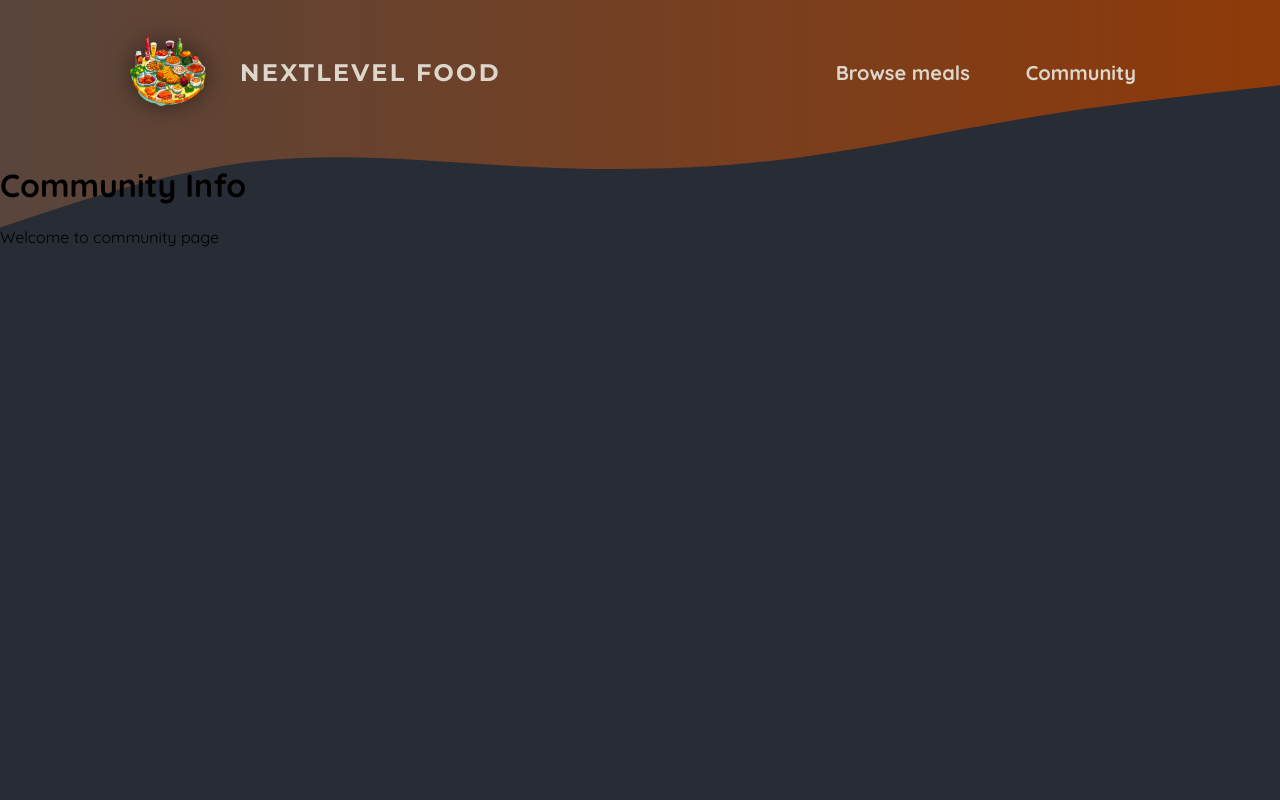
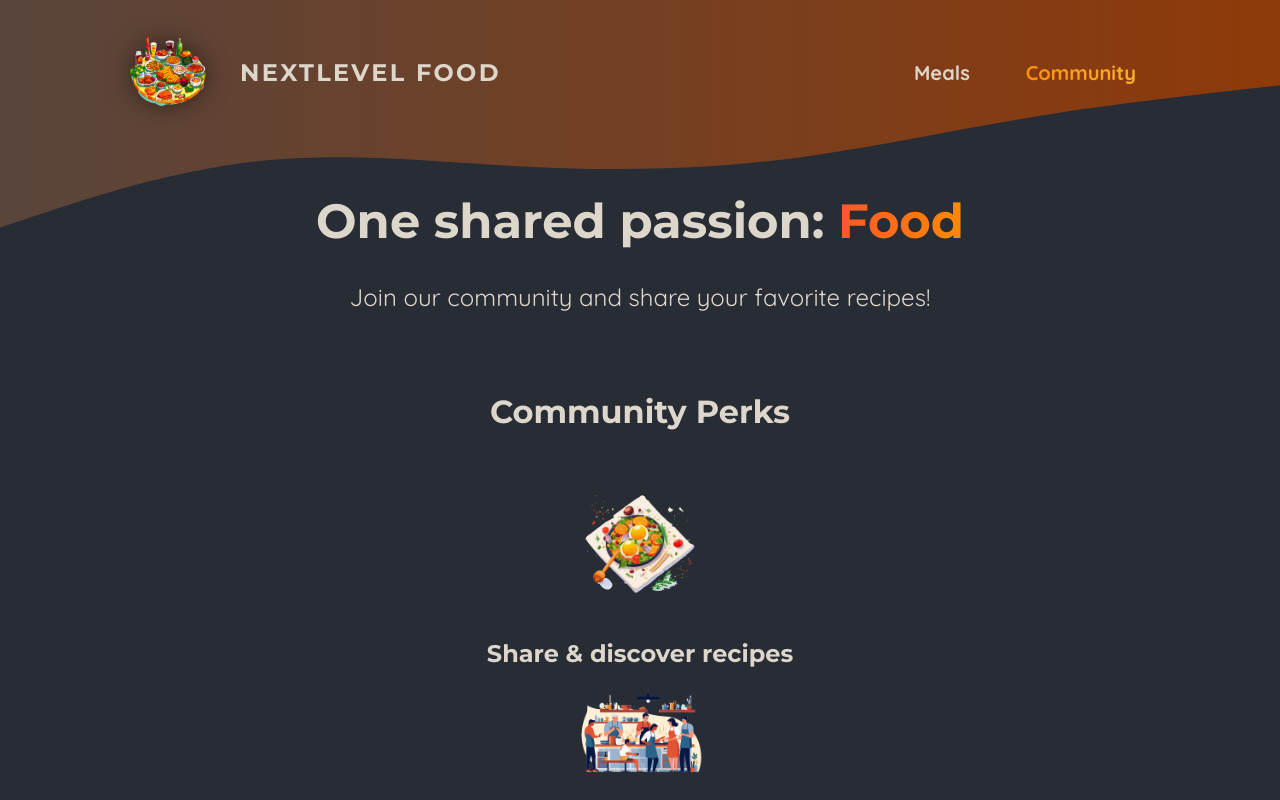
Before and after one commit to hung1503/NextJs-Practice, a Next.js app in the folder 05-onwards-foodies-starting-project/: page /community in a window 1280 px wide. Shown: the top 800 px of the page. Built offline with nearby package versions, Linux system fonts and the light colour scheme.

Commit message:
Adding meals grid and containers

```diff
--- a/05-onwards-foodies-starting-project/app/community/page.js
+++ b/05-onwards-foodies-starting-project/app/community/page.js
@@ -1,8 +1,40 @@
+import Image from 'next/image';
+
+import mealIcon from '@/assets/icons/meal.png';
+import communityIcon from '@/assets/icons/community.png';
+import eventsIcon from '@/assets/icons/events.png';
+import classes from './page.module.css';
+
 export default function CommunityPage() {
   return (
-    <main>
-      <h1>Community Info</h1>
-      <p>Welcome to community page</p>
-    </main>
+    <>
+      <header className={classes.header}>
+        <h1>
+          One shared passion: <span className={classes.highlight}>Food</span>
+        </h1>
+        <p>Join our community and share your favorite recipes!</p>
+      </header>
+      <main className={classes.main}>
+        <h2>Community Perks</h2>
+
+        <ul className={classes.perks}>
+          <li>
+            <Image src={mealIcon} alt="A delicious meal" />
+            <p>Share & discover recipes</p>
+          </li>
+          <li>
+            <Image src={communityIcon} alt="A crowd of people, cooking" />
+            <p>Find new friends & like-minded people</p>
+          </li>
+          <li>
+            <Image
+              src={eventsIcon}
+              alt="A crowd of people at a cooking event"
+            />
+            <p>Participate in exclusive events</p>
+          </li>
+        </ul>
+      </main>
+    </>
   );
 }
--- /dev/null
+++ b/05-onwards-foodies-starting-project/app/community/page.module.css
@@ -0,0 +1,61 @@
+.header {
+  gap: 3rem;
+  margin: 3rem auto 5rem auto;
+  width: 90%;
+  max-width: 75rem;
+  color: #ddd6cb;
+  font-size: 1.5rem;
+  text-align: center;
+}
+
+.header h1 {
+  font-family: 'Montserrat', sans-serif;
+}
+
+.highlight {
+  background: linear-gradient(90deg, #f9572a, #ff8a05);
+  background-clip: text;
+  -webkit-background-clip: text;
+  -webkit-text-fill-color: transparent;
+}
+
+.main {
+  width: 90%;
+  max-width: 40rem;
+  margin: 0 auto;
+  text-align: center;
+}
+
+.main h2 {
+  font-family: 'Montserrat', sans-serif;
+  font-size: 2rem;
+  margin-bottom: 3rem;
+  color: #ddd6cb;
+}
+
+.perks {
+  list-style: none;
+  margin: 3rem 0;
+  padding: 0;
+}
+
+.perks li {
+  display: flex;
+  flex-direction: column;
+  align-items: center;
+  gap: 2rem;
+}
+
+.perks img {
+  width: 8rem;
+  height: 8rem;
+  object-fit: contain;
+}
+
+.perks p {
+  font-family: 'Montserrat', sans-serif;
+  font-size: 1.5rem;
+  font-weight: bold;
+  margin: 0;
+  color: #ddd6cb;
+}
--- /dev/null
+++ b/05-onwards-foodies-starting-project/app/meals/page.module.css
@@ -0,0 +1,34 @@
+.header {
+  gap: 3rem;
+  margin: 3rem auto 5rem auto;
+  width: 90%;
+  max-width: 75rem;
+  color: #ddd6cb;
+  font-size: 1.5rem;
+}
+
+.header h1 {
+  font-family: "Montserrat", sans-serif;
+}
+
+.highlight {
+  background: linear-gradient(90deg, #f9572a, #ff8a05);
+  background-clip: text;
+  -webkit-background-clip: text;
+  -webkit-text-fill-color: transparent;
+}
+
+.header p {
+  margin: 0;
+}
+
+.cta a {
+  display: inline-block;
+  margin-top: 1rem;
+  padding: 0.5rem 1rem;
+  border-radius: 0.5rem;
+  background: linear-gradient(90deg, #f9572a, #ff9b05);
+  color: #ffffff;
+  font-weight: bold;
+  text-decoration: none;
+}
--- a/05-onwards-foodies-starting-project/components/main-header/main-header.js
+++ b/05-onwards-foodies-starting-project/components/main-header/main-header.js
@@ -5,6 +5,7 @@ import logoImg from "@/assets/logo.png";
 
 import styles from "./main-header.module.css";
 import MainHeaderBackground from "./main-header-background";
+import NavLink from "./nav-link";
 
 export default function MainHeader() {
   return (
@@ -19,10 +20,10 @@ export default function MainHeader() {
         <nav className={styles.nav}>
           <ul>
             <li>
-              <Link href="/meals">Browse meals</Link>
+              <NavLink href="/meals">Meals</NavLink>
             </li>
             <li>
-              <Link href="/community">Community</Link>
+              <NavLink href="/community">Community</NavLink>
             </li>
           </ul>
         </nav>
--- a/05-onwards-foodies-starting-project/components/main-header/main-header.module.css
+++ b/05-onwards-foodies-starting-project/components/main-header/main-header.module.css
@@ -19,23 +19,6 @@
   gap: 1.5rem;
   /* font-family: 'Montserrat', sans-serif; */
   font-size: 1.25rem;
-}
-
-.nav a {
-  text-decoration: none;
-  color: #ddd6cb;
-  font-weight: bold;
-  padding: 0.5rem 1rem;
-  border-radius: 0.5rem;
-}
-
-.nav a:hover,
-.nav a:active {
-  background: linear-gradient(90deg, #ff8a05, #f9b331);
-  background-clip: text;
-  -webkit-background-clip: text;
-  -webkit-text-fill-color: transparent;
-  text-shadow: 0 0 18px rgba(248, 190, 42, 0.8);
 }
 
 .active {
--- /dev/null
+++ b/05-onwards-foodies-starting-project/components/main-header/nav-link.js
@@ -0,0 +1,18 @@
+"use client";
+import Link from "next/link";
+import { usePathname } from "next/navigation";
+import styles from "./nav-link.module.css";
+
+export default function NavLink({ href, children }) {
+  const path = usePathname();
+  return (
+    <Link
+      href={href}
+      className={
+        path.startsWith(href) ? `${styles.link} ${styles.active}` : styles.link
+      }
+    >
+      {children}
+    </Link>
+  );
+}
--- /dev/null
+++ b/05-onwards-foodies-starting-project/components/main-header/nav-link.module.css
@@ -0,0 +1,23 @@
+.active {
+  background: linear-gradient(90deg, #ff8a05, #f9b331);
+  background-clip: text;
+  -webkit-background-clip: text;
+  -webkit-text-fill-color: transparent;
+}
+
+.link {
+  text-decoration: none;
+  color: #ddd6cb;
+  font-weight: bold;
+  padding: 0.5rem 1rem;
+  border-radius: 0.5rem;
+}
+
+.link:hover,
+.link:active {
+  background: linear-gradient(90deg, #ff8a05, #f9b331);
+  background-clip: text;
+  -webkit-background-clip: text;
+  -webkit-text-fill-color: transparent;
+  text-shadow: 0 0 18px rgba(248, 190, 42, 0.8);
+}
```
Also changed, not shown: 05-onwards-foodies-starting-project/app/meals/page.js (+17 -9 lines), 05-onwards-foodies-starting-project/components/meals/meal-item.js (added, +26 -0 lines), 05-onwards-foodies-starting-project/components/meals/meal-item.module.css (added, +75 -0 lines), 05-onwards-foodies-starting-project/components/meals/meals-grid.js (added, +13 -0 lines), 05-onwards-foodies-starting-project/components/meals/meals-grid.module.css (added, +10 -0 lines).
